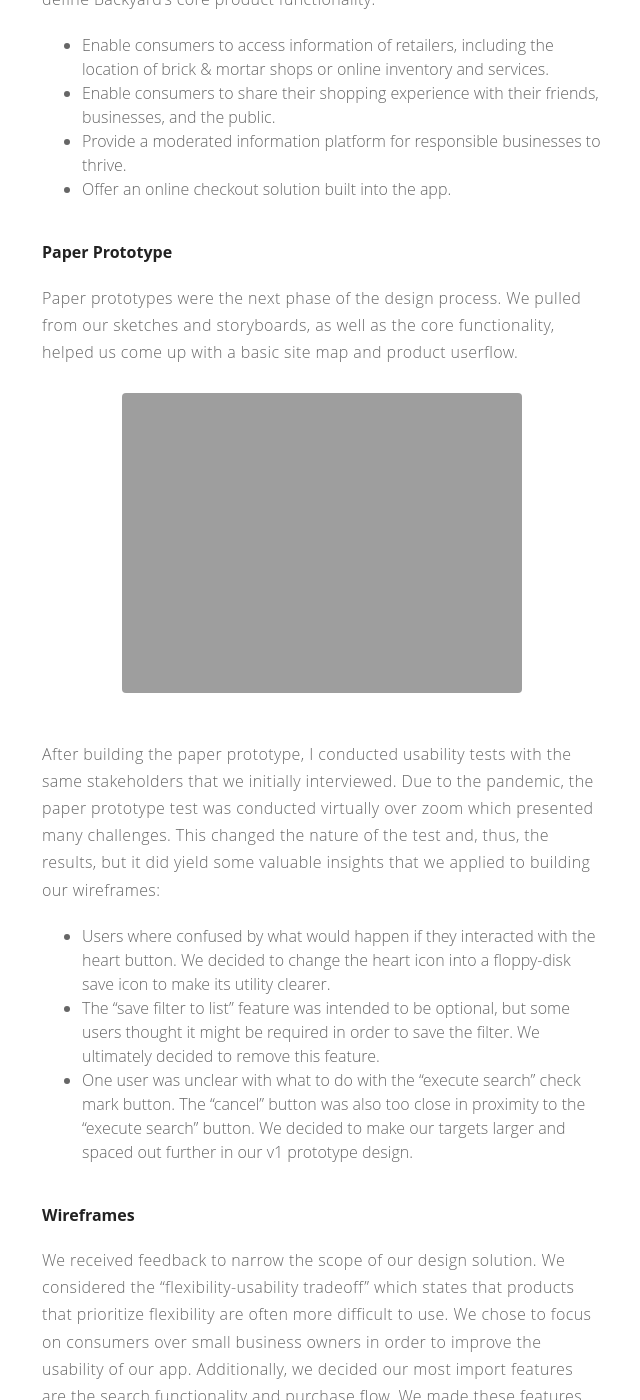
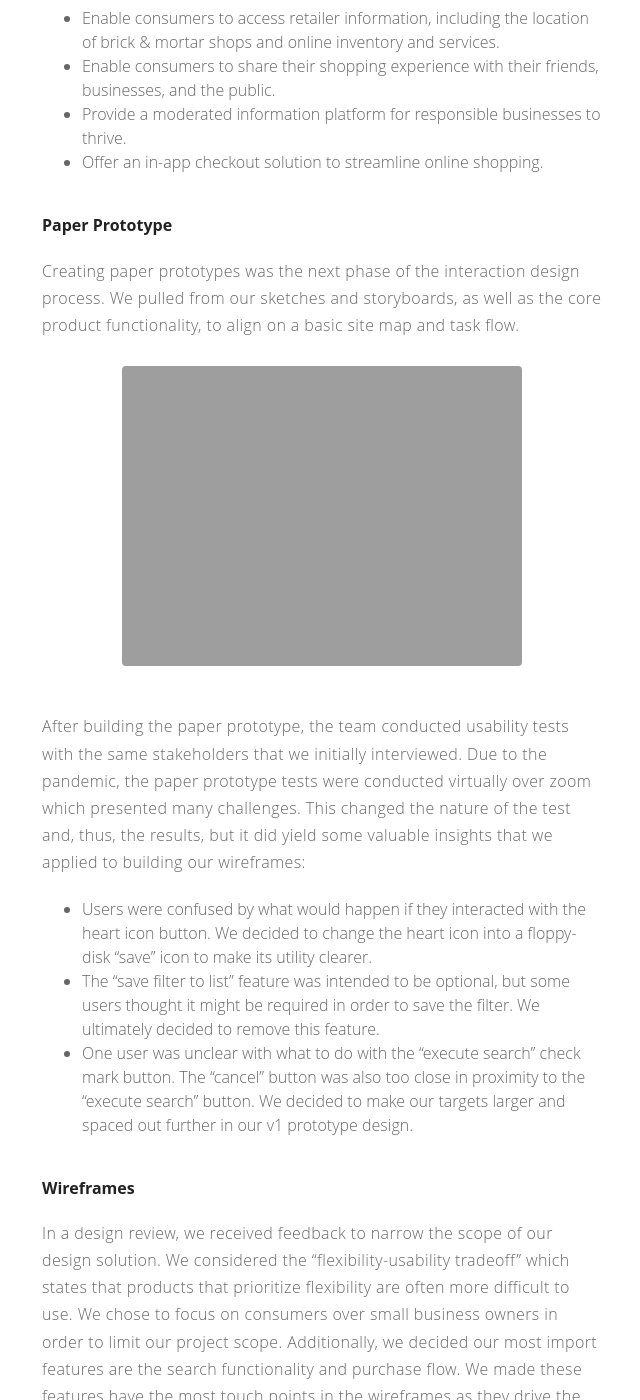
Before and after one commit to Nicholasdgiles/nicholasgiles.github.io, a Jekyll site: the page built from _posts/2020-12-13-interaction-design.markdown, in a window 1280 px wide and 1400 px high, scrolled down 6987 px. Shown: the whole window, without its empty margins (318-958 px from the left). Built offline with Jekyll 4.4.1, drawn with Linux system fonts in a browser that asks for light colours; some of the changed text lies outside the part shown.

```diff
--- a/_posts/2020-12-13-interaction-design.markdown
+++ b/_posts/2020-12-13-interaction-design.markdown
@@ -33,7 +33,7 @@
 
 ### Approach
 
-For the course project in SI 582: Interaction Design, teams spent the semester solving an interaction design problem with a user-centered design approach. We began by deciding upon a design problem and doing **domain research**, and then creating interview protocol and conducting virtual **user interviews**. After we went through the user feedback, we were able to align on a core set of features. From there, we crafted **stakeholder personas** and user **interaction scenarios** that were made into **paper-prototypes**. Conducting **usability tests** provided qualitative insights that we applied towards building **wireframes**. Using Sketch and Figma, we then designed a **high fidelity prototype**. After gathering additional user feedback, we iterated on the concepts to create a "final" version of the high fidelity prototype.
+For the course project in SI 582: Interaction Design, teams spent the semester solving an interaction design problem with a user-centered design approach. We began by deciding upon a design problem and doing **domain research**, and then creating interview protocol and conducting virtual **user interviews** to gather information. From there, we crafted **stakeholder personas** and user **interaction scenarios** that were made into **storyboards**. Next, we built **paper-prototypes** and conducted **usability tests** to gather qualitative insights. After we went through the user feedback, we were able to align on a core set of features that we went on to include in our **wireframes**. Using Sketch and Figma, we then designed a **high fidelity prototype**. After gathering additional user feedback, we iterated on the concepts to create a "final" version of the high fidelity prototype.
 
 ---
 
@@ -87,7 +87,7 @@
 
 #### Storyboards
 
-Sketching storyboards was the next step in the design process. I sketched each of the three interaction scenarios as well as additional standalone scenarios. These sketches ultimately helped with our brainstorming process.
+Sketching storyboards was the next step in the design process. I sketched the interaction scenarios as well as additional standalone scenarios to assist with the brainstorming process.
 
 <img src="http://nicholasgiles.com/assets/images/user_scenario.png" alt="User scenario" />
 <figcaption class="caption">User Scenario</figcaption>
@@ -95,36 +95,36 @@
 <img src="http://nicholasgiles.com/assets/images/Backyard_Sketches.png" class="bigger-image" alt="Backyard Sketches" />
 <figcaption class="caption">Sketches</figcaption>
 
-Additionally, sketching storyboards helped us have conversations and define Backyard's core product functionality:
+Creating the storyboards helped us with defining Backyard's core product functionality:
 
-* Enable consumers to access information of retailers, including the location of brick & mortar shops or online inventory and services.
+* Enable consumers to access retailer information, including the location of brick & mortar shops and online inventory and services.
 * Enable consumers to share their shopping experience with their friends, businesses, and the public.
 * Provide a moderated information platform for responsible businesses to thrive.
-* Offer an online checkout solution built into the app.
+* Offer an in-app checkout solution to streamline online shopping.
 
 #### Paper Prototype
 
-Paper prototypes were the next phase of the design process. We pulled from our sketches and storyboards, as well as the core functionality, helped us come up with a basic site map and product userflow.
+Creating paper prototypes was the next phase of the interaction design process. We pulled from our sketches and storyboards, as well as the core product functionality, to align on a basic site map and task flow.
 <br><br>
 <img src="http://nicholasgiles.com/assets/images/paper_prototype.gif" style="display: block; margin-left: auto; margin-right: auto;" alt="Paper Prototype" />
 <br>
 
-After building the paper prototype, I conducted usability tests with the same stakeholders that we initially interviewed. Due to the pandemic, the paper prototype test was conducted virtually over zoom which presented many challenges. This changed the nature of the test and, thus, the results, but it did yield some valuable insights that we applied to building our wireframes:
+After building the paper prototype, the team conducted usability tests with the same stakeholders that we initially interviewed. Due to the pandemic, the paper prototype tests were conducted virtually over zoom which presented many challenges. This changed the nature of the test and, thus, the results, but it did yield some valuable insights that we applied to building our wireframes:
 
-* Users where confused by what would happen if they interacted with the heart button. We decided to change the heart icon into a floppy-disk save icon to make its utility clearer.
+* Users were confused by what would happen if they interacted with the heart icon button. We decided to change the heart icon into a floppy-disk "save" icon to make its utility clearer.
 * The “save filter to list” feature was intended to be optional, but some users thought it might be required in order to save the filter. We ultimately decided to remove this feature.
 * One user was unclear with what to do with the “execute search” check mark button. The “cancel” button was also too close in proximity to the “execute search” button. We decided to make our targets larger and spaced out further in our v1 prototype design.
 
 #### Wireframes
 
-We received feedback to narrow the scope of our design solution. We considered the “flexibility-usability tradeoff” which states that products that prioritize flexibility are often more difficult to use. We chose to focus on consumers over small business owners in order to improve the usability of our app. Additionally, we decided our most import features are the search functionality and purchase flow. We made these features have the most touch points in the wireframes as they drive the most value.
+In a design review, we received feedback to narrow the scope of our design solution. We considered the “flexibility-usability tradeoff” which states that products that prioritize flexibility are often more difficult to use. We chose to focus on consumers over small business owners in order to limit our project scope. Additionally, we decided our most import features are the search functionality and purchase flow. We made these features have the most touch points in the wireframes as they drive the most value.
 
 <img src="http://nicholasgiles.com/assets/images/wireframes.png" class="bigger-image" alt="Wireframes" />
 <figcaption class="caption">Wireframes</figcaption>
 
 ### Visual Design
 
-At this stage our team focused on creating a style guide so that the areas of the product we focused on were somewhat visually consistent. We focused on typography, colors, buttons, cards, and shadows.
+At this stage, our team focused on creating a style guide to align on visual components. We focused on typography, colors, buttons, cards, and shadows.
 
 #### Inspiration
 
@@ -142,7 +142,14 @@
 
 #### V1 High-Fidelity Prototype
 
-The two screens I worked on for our v1 prototype included both of the advance search screens. Below you can see changes I made from the v1 to the v2 prototype.
+The area of the product that I worked on for our v1 high fidelity prototype was the advance search features. During an in-class design review, we received the following feedback on our v1 prototype:
+* Visual elements are inconsistent.
+* Accessibility improvements are needed.
+* Consider adding back button.
+* Additional filters may be hidden from the users' awareness if they never click the add filter button.
+* It's a little unclear where the saved filter setting are saved and if users can edit them.
+
+ Below you can see the changes I made from the v1 prototype to the v2 prototype based on this feedback.
 
 <img src="http://nicholasgiles.com/assets/images/prototype_evolution.png" style="display: block; margin-left: auto; margin-right: auto;" alt="Prototype Evolution" />
 
@@ -150,14 +157,7 @@
 
 <img src="http://nicholasgiles.com/assets/images/prototype_evolution2.png" style="display: block; margin-left: auto; margin-right: auto;" alt="Prototype Evolution" />
 
-During an in-class design review, we received the following feedback on our v1 high fidelity prototype:
-* Visual elements are inconsistent.
-* Accessibility improvements are needed.
-* Consider adding back button.
-* Additional filters may be hidden from the users' awareness if they never click the add filter button.
-* It's a little unclear where the saved filter setting are saved and if users can edit them.
-
-Additional usability testing would help us resolve these issues.
+Additional usability testing would help us resolve the issues uncovered in our design review.
 
 #### Final High-Fidelity Prototype
 
@@ -168,9 +168,9 @@
 * standardized font size, position, and style
 * standardized spacing between elements using an 8x8px grid
 
-Using a color contrast assessment tool, we tested the color contrast of white text on the green background and realized that the contrast between our initial green color and white was not sufficient in order to satisfy Web Content Accessibility Guidelines (WCAG) and American Disabilities Act (ADA) requirements. We will need to adjust our colors to ensure we comply with these important guidelines and accessibility laws here in the U.S.
+Using a color contrast assessment tool, we tested the color contrast of white text on the green background and realized that the contrast between our initial green color and white was not sufficient in order to satisfy Web Content Accessibility Guidelines (WCAG) and American Disabilities Act (ADA) requirements. We adjusted our colors accordingly to ensure we comply with these important guidelines and accessibility laws here in the U.S.
 
-Below you can find the final product slides we presented on our last day of class.
+Below you can find the final product slides we presented on the last day of class:
 <br><br><br>
 <img src="http://nicholasgiles.com/assets/images/final-design.png" style="display: block; margin-left: auto; margin-right: auto;" alt="Key Panels" />
 
@@ -178,9 +178,9 @@
 
 ### Reflection
 
-Ultimately there were many aspects of this project that need improvement but this learning experience was a  great introduction to interaction design. There are many things I would do differently in future iterations. A site map would have been helpful for our group to document and align on before designing our v1 prototype. Additionally, covid-19 made in-person usability tests much more difficult to conduct.
+There were many aspects of this project that need improvement but this learning experience was a great introduction to interaction design. There are many things I would do differently in future iterations. Creating s site map would have been helpful for our group to align on before designing our v1 prototype. Additionally, covid-19 made in-person usability tests much more difficult to conduct.
 
-I believe that the search and filter features were not as thought out as they should have been. If we had additional time to iterate on the design, I would relocate the advance search features to be directly on the home search screen, as these features are core to the experience of the product. Additionally, the material impact that Backyard has on people's lives is unmeasured and would need to be further studied and defined. Additional research would be required to determine second and third rate affects of how the technology impacts communities.
+I believe that the search and filter features were not as thought out as they should have been. If we had additional time to iterate on the prototype, I would relocate the advance search features to be directly on the home search screen, as these features are core to the experience of the product. Additionally, the material impact that Backyard could have on people's lives is unmeasured and would need to be studied and defined. Additional research would be required to determine second and third rate affects of how this technology could impact communities.
 
 ---
 
```
Also changed, not shown: other parts of _posts/2020-12-13-interaction-design.markdown (+5 -5 lines), assets/images/Backyard_Panel1.png (deleted), assets/images/Backyard_Panel2.png (deleted), assets/images/shadows.png.
